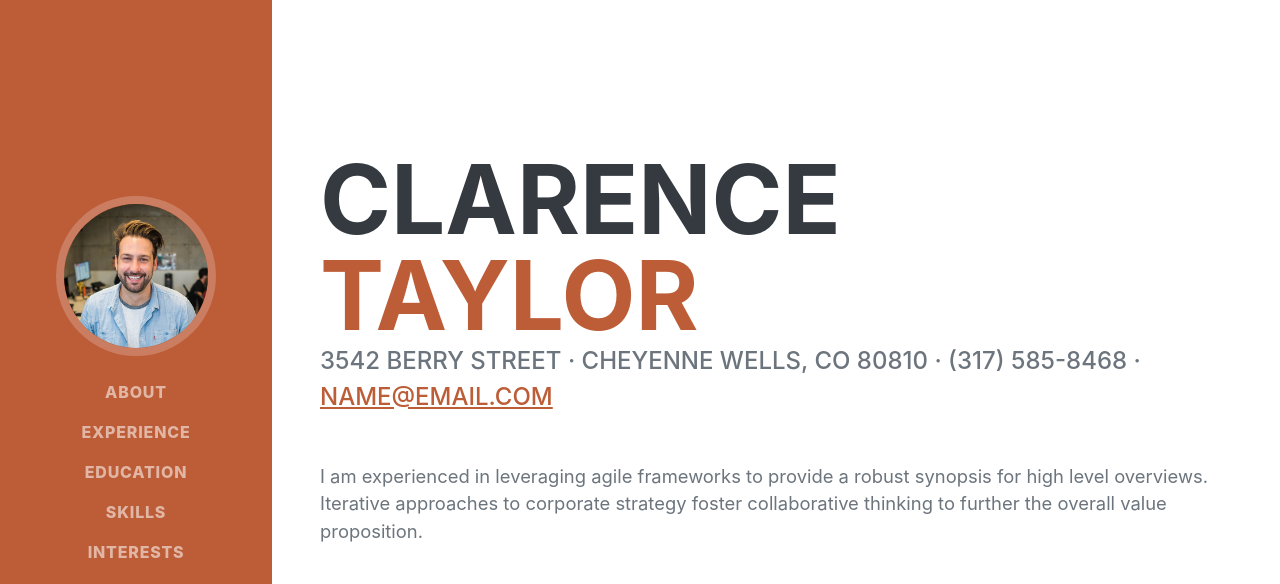
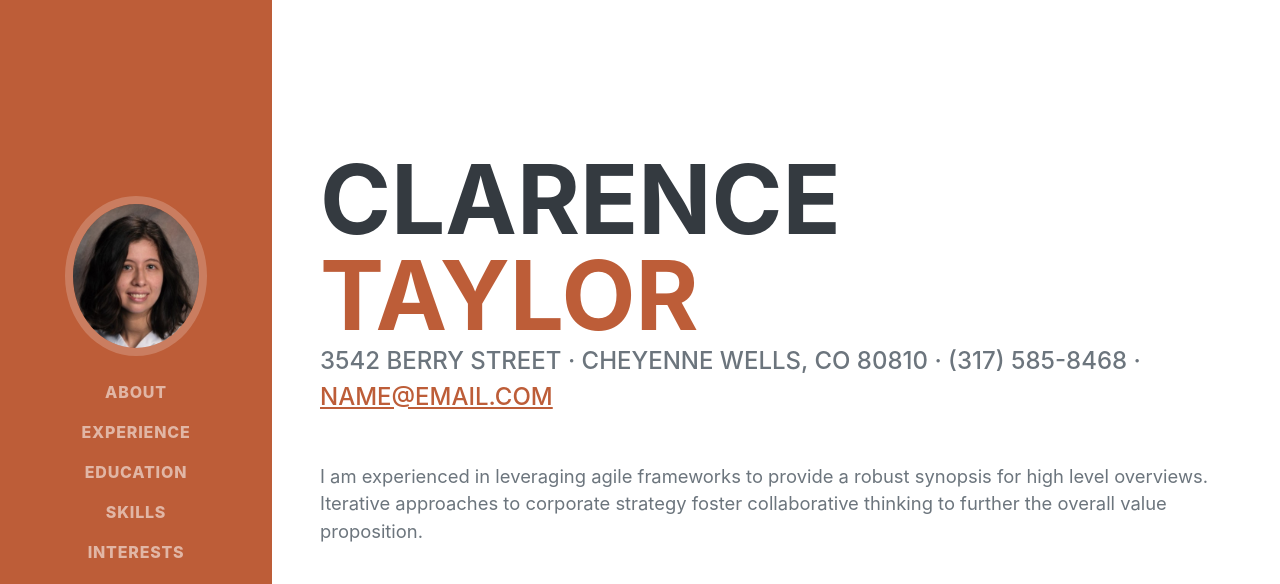
Before and after one commit to mccm707/Portfolio, a plain HTML site: page index.html in a window 1280 px wide. Shown: the top 584 px of the page. Drawn offline with nearby package versions, Linux system fonts and the light colour scheme; a web font is replaced by a local one.

Commit message:
Added profile picture

```diff
--- a/index.html
+++ b/index.html
@@ -20,7 +20,7 @@
         <nav class="navbar navbar-expand-lg navbar-dark bg-primary fixed-top" id="sideNav">
             <a class="navbar-brand js-scroll-trigger" href="#page-top">
                 <span class="d-block d-lg-none">Clarence Taylor</span>
-                <span class="d-none d-lg-block"><img class="img-fluid img-profile rounded-circle mx-auto mb-2" src="assets/img/profile.jpg" alt="..." /></span>
+                <span class="d-none d-lg-block"><img class="img-fluid img-profile rounded-circle mx-auto mb-2" src="images/profilepic.jpg" alt="..." /></span>
             </a>
             <button class="navbar-toggler" type="button" data-bs-toggle="collapse" data-bs-target="#navbarResponsive" aria-controls="navbarResponsive" aria-expanded="false" aria-label="Toggle navigation"><span class="navbar-toggler-icon"></span></button>
             <div class="collapse navbar-collapse" id="navbarResponsive">
```
Also changed, not shown: images/profilepic.jpg (added).
